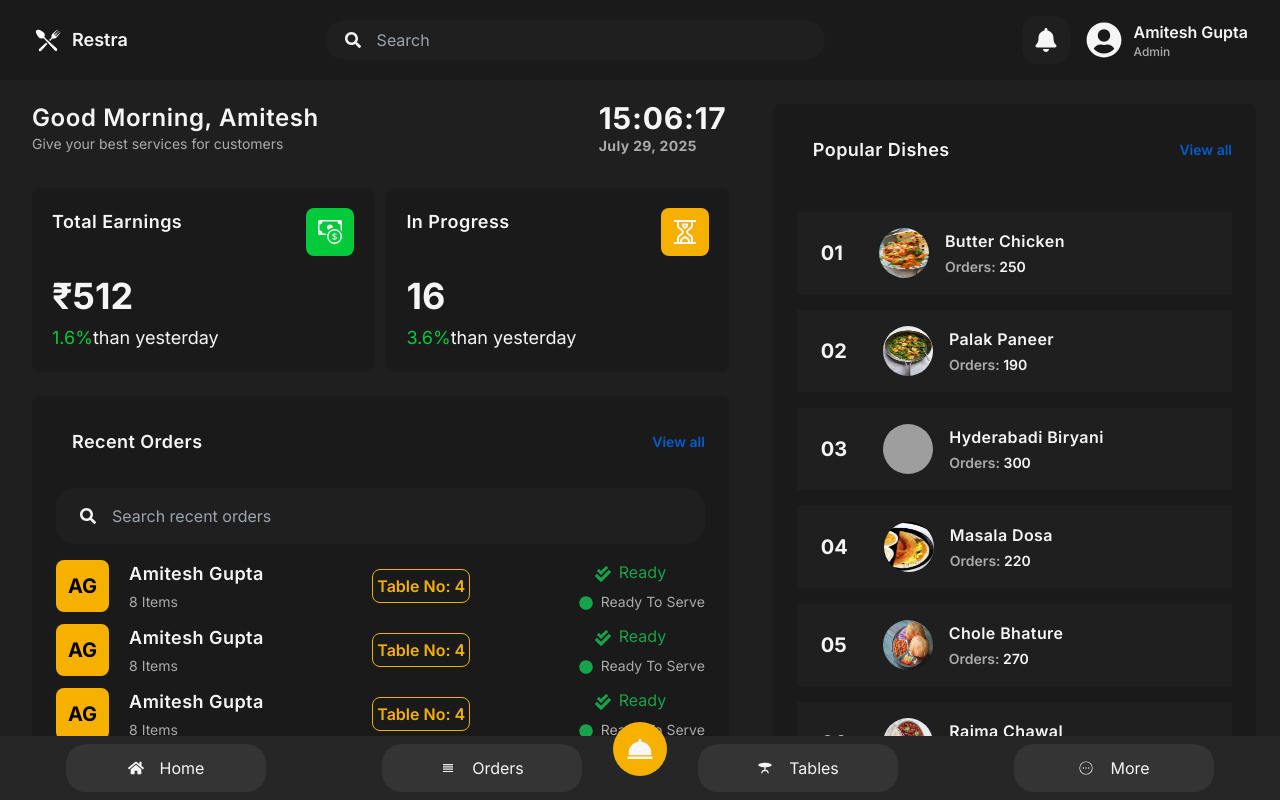
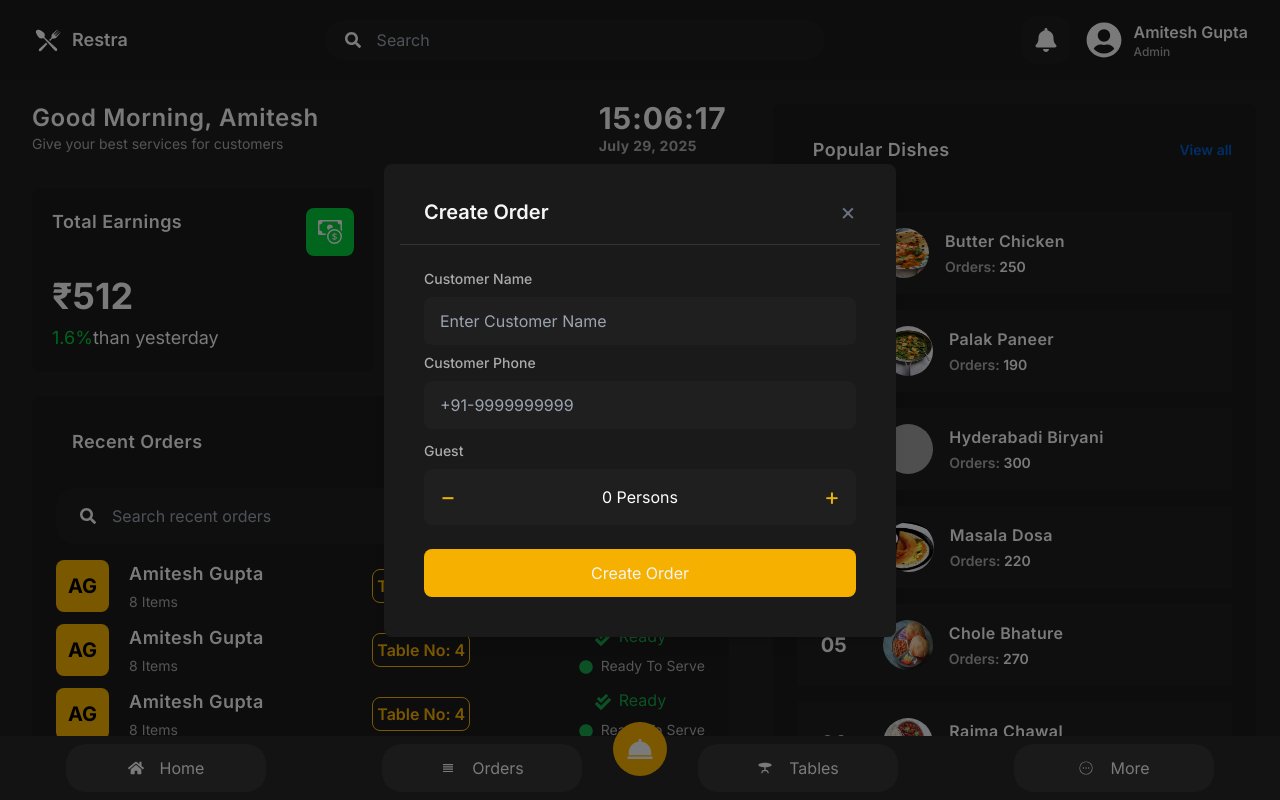
Before and after one commit to amitesh08/POS, a React (Vite) app in the folder pos-frontend/: page / in a window 1280 px wide. Both pictures are taken after a click on the button 640 px from the left and 749 px from the top of the page. Built offline with nearby package versions, Linux system fonts and the light colour scheme; grey boxes are pictures that could not be loaded.

Commit message:
feat: order modal Ui design, added route to it

```diff
--- a/pos-frontend/src/components/shared/BottomNav.jsx
+++ b/pos-frontend/src/components/shared/BottomNav.jsx
@@ -1,13 +1,27 @@
-import React from "react";
+import React, { useState } from "react";
 import { FaHome } from "react-icons/fa";
 import { IoMdReorder } from "react-icons/io";
 import { MdTableBar } from "react-icons/md";
 import { CiCircleMore } from "react-icons/ci";
 import { BiSolidDish } from "react-icons/bi";
 import { useNavigate } from "react-router-dom";
+import Modal from "./Modal";
 
 const BottomNav = () => {
   const navigate = useNavigate();
+  const [isModalOpen, setIsModalOpen] = useState(false);
+  const [guestCount, setGuestCount] = useState(0);
+  const openModal = () => setIsModalOpen(true);
+  const closeModal = () => setIsModalOpen(false);
+
+  const decrement = () => {
+    if (guestCount <= 0) return;
+    setGuestCount((prev) => prev - 1);
+  };
+  const increment = () => {
+    if (guestCount >= 6) return;
+    setGuestCount((prev) => prev + 1);
+  };
 
   return (
     <div className="fixed bottom-0 left-0 right-0 p-2 h-16 flex justify-around bg-[#262626] ">
@@ -37,9 +51,61 @@
         <p>More</p>
       </button>
 
-      <button className="absolute bottom-6 bg-[#f6b100] text-[#f5f5f5] rounded-full p-3 items-center  ">
+      <button
+        className="absolute bottom-6 bg-[#f6b100] text-[#f5f5f5] rounded-full p-3 items-center  "
+        onClick={openModal}
+      >
         <BiSolidDish size={30} />
       </button>
+
+      <Modal isOpen={isModalOpen} onClose={closeModal} title="Create Order">
+        <div>
+          <label className="block text-[#ababab] mb-2 text-sm font-medium  ">
+            Customer Name
+          </label>
+          <div className="flex items-center rounded-lg p-3 px-4 bg-[#1f1f1f] ">
+            <input
+              type="text"
+              name=""
+              placeholder="Enter Customer Name"
+              className="bg-transparent flex-1 text-white focus:outline-none "
+            />
+          </div>
+        </div>
+        <div>
+          <label className="block text-[#ababab] mb-2 mt-2 text-sm font-medium  ">
+            Customer Phone
+          </label>
+          <div className="flex items-center rounded-lg p-3 px-4 bg-[#1f1f1f] ">
+            <input
+              type="number"
+              name=""
+              placeholder="+91-9999999999"
+              className="bg-transparent flex-1 text-white focus:outline-none "
+            />
+          </div>
+        </div>
+        <div>
+          <label className="block mb-2 mt-3 text-sm font-medium text-[#ababab] ">
+            Guest
+          </label>
+          <div className="flex items-center justify-between bg-[#1f1f1f] px-4 py-3 rounded-lg ">
+            <button onClick={decrement} className="text-yellow-500 text-2xl ">
+              &minus;
+            </button>
+            <span className="text-white ">{guestCount} Persons</span>
+            <button onClick={increment} className="text-yellow-500 text-2xl ">
+              &#43;
+            </button>
+          </div>
+        </div>
+        <button
+          onClick={() => navigate("/tables")}
+          className="w-full bg-[#F6B100] text-[#f5f5f5] rounded-lg py-3 mt-6 hover:bg-yellow-700 "
+        >
+          Create Order
+        </button>
+      </Modal>
     </div>
   );
 };
--- /dev/null
+++ b/pos-frontend/src/components/shared/Modal.jsx
@@ -0,0 +1,23 @@
+import React from "react";
+
+const Modal = ({ title, onClose, isOpen, children }) => {
+  if (!isOpen) return null;
+
+  return (
+    <div className="fixed inset-0 bg-black bg-opacity-50 flex items-center justify-center z-50 ">
+      <div className="bg-[#1a1a1a] shadow-lg w-full max-w-lg mx-4 rounded-lg p-4 ">
+        <div className="flex justify-between items-center px-6 py-4 border-b border-[#333] ">
+          <h2 className="text-xl text-[#f5f5f5] font-semibold ">{title}</h2>
+          <button
+            className="text-gray-500 text-2xl hover:text-gray-300 "
+            onClick={onClose}
+          >
+            &times;
+          </button>
+        </div>
+        <div className="p-6">{children}</div>
+      </div>
+    </div>
+  );
+};
+export default Modal;
```
